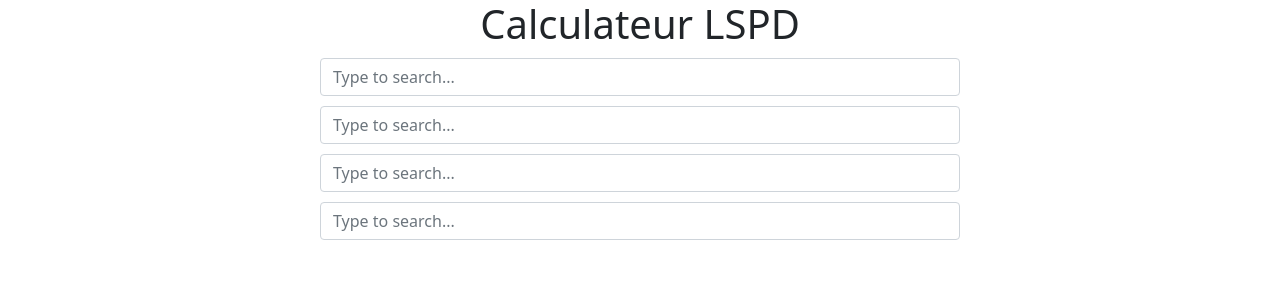
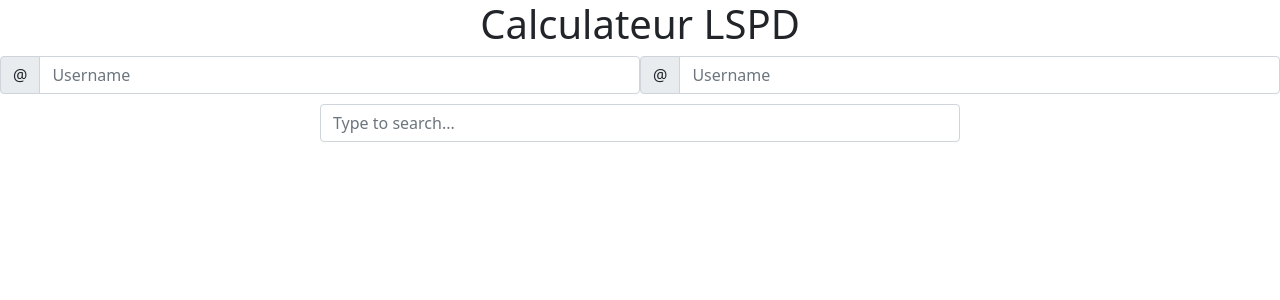
Before and after one commit to ArthurG35/calculLSPD, an Angular app: page / in a window 1280 px wide. Shown: the top 300 px of the page. Built offline with nearby package versions, Linux system fonts and the light colour scheme.

Commit message:
Ajout input

```diff
--- a/src/app/app.module.ts
+++ b/src/app/app.module.ts
@@ -7,12 +7,14 @@
 import { ListComponent } from './list/list.component';
 import { BrowserAnimationsModule } from '@angular/platform-browser/animations';
 import { NgbModule } from '@ng-bootstrap/ng-bootstrap';
+import { InputNameComponent } from './input-name/input-name.component';
 
 @NgModule({
   declarations: [
     AppComponent,
     TitleComponent,
-    ListComponent
+    ListComponent,
+    InputNameComponent
   ],
   imports: [
     BrowserModule,
--- /dev/null
+++ b/src/app/input-name/input-name.component.html
@@ -0,0 +1,10 @@
+<div class="identity">
+    <div class="input-group flex-nowrap">
+        <span class="input-group-text" id="addon-wrapping">@</span>
+        <input type="text" class="form-control" placeholder="Username" aria-label="Username" aria-describedby="addon-wrapping" />
+    </div>
+    <div class="input-group flex-nowrap">
+        <span class="input-group-text" id="addon-wrapping">@</span>
+        <input type="text" class="form-control" placeholder="Username" aria-label="Username" aria-describedby="addon-wrapping" />
+    </div>
+</div>
--- /dev/null
+++ b/src/app/input-name/input-name.component.scss
@@ -0,0 +1,3 @@
+.identity {
+    display: flex;
+}
--- /dev/null
+++ b/src/app/input-name/input-name.component.ts
@@ -0,0 +1,15 @@
+import { Component, OnInit } from '@angular/core';
+
+@Component({
+  selector: 'app-input-name',
+  templateUrl: './input-name.component.html',
+  styleUrls: ['./input-name.component.scss']
+})
+export class InputNameComponent implements OnInit {
+
+  constructor() { }
+
+  ngOnInit(): void {
+  }
+
+}
--- a/src/app/list/list.component.html
+++ b/src/app/list/list.component.html
@@ -1,6 +1,5 @@
-<input class="form-control" list="datalistOptions" id="exampleDataList" placeholder="Type to search..." />
-<input class="form-control" list="datalistOptions" id="exampleDataList" placeholder="Type to search..." />
-<input class="form-control" list="datalistOptions" id="exampleDataList" placeholder="Type to search..." />
+<app-input-name></app-input-name>
+
 <input class="form-control" list="datalistOptions" id="exampleDataList" placeholder="Type to search..." />
 <datalist id="datalistOptions">
   <option value="San Francisco"></option>
```
Also changed, not shown: 1 other file (tests, documents, lock files or other folders).
